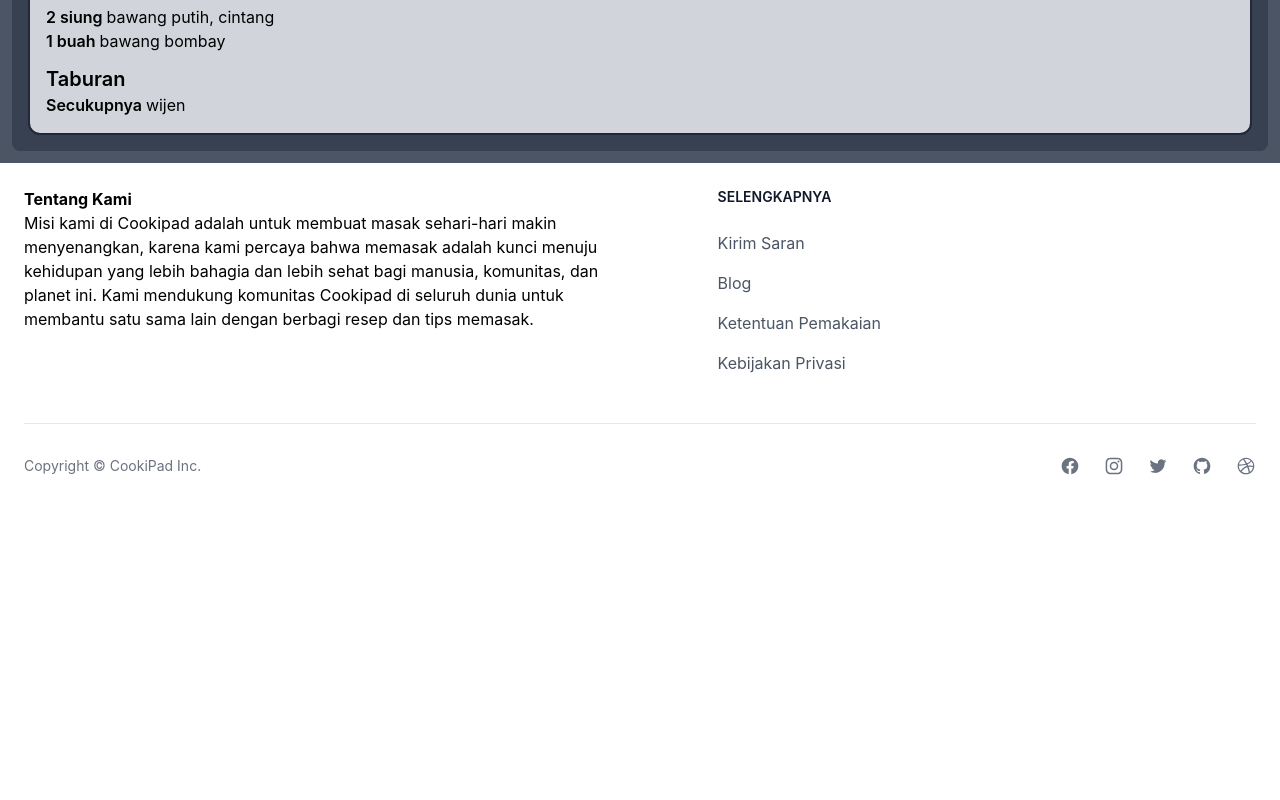
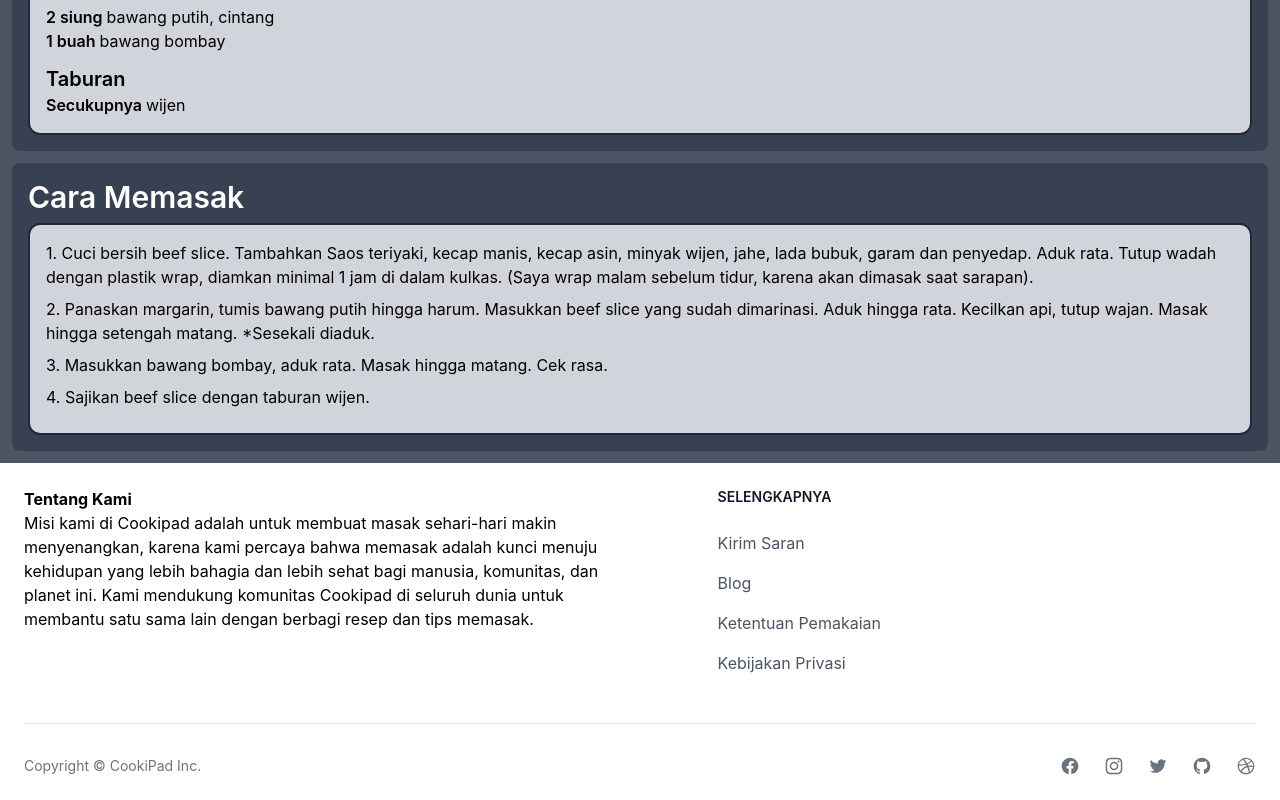
Before and after one commit to Uskrai/tubes-desain-web-2022, a React (Create React App) app: page / in a window 1280 px wide. Shown: the part 1102-1902 px from the top of the page. Before the commit the page ends 1602 px from the top, so only its background shows below. Built offline with nearby package versions, Linux system fonts and the light colour scheme.

Commit message:
Add Cooking Steps

```diff
--- a/src/App.tsx
+++ b/src/App.tsx
@@ -7,6 +7,7 @@ import Footer from './component/footer';
 import RecipeSearchBox from './component/recipeSearchBox';
 import RecipeDescription from './component/recipeDescription';
 import IngredientsSection from './component/ingredientsSection';
+import CookingSteps from './component/cookingSteps';
 
 function App() {
   return (
@@ -17,6 +18,7 @@ function App() {
       <RecipeSearchBox/>
       <RecipeDescription/>
       <IngredientsSection/>
+      <CookingSteps/>
       <Footer/>
     </div>
   );
--- /dev/null
+++ b/src/component/cookingSteps.tsx
@@ -0,0 +1,30 @@
+import React, {Component} from "react";
+
+export default class CookingSteps extends Component{
+    render() {
+        return(
+            <div className="flex flex-col items-start bg-gray-700 m-3 rounded-lg p-4">
+                <h2 className="text-white text-3xl font-semibold mb-2">Cara Memasak</h2>
+                <div className="flex flex-col items-start border-2 border-gray-800 p-4 rounded-xl bg-gray-300 w-full">
+                    <p className="text-left mb-2">
+                        1. Cuci bersih beef slice. Tambahkan Saos teriyaki, kecap manis, kecap asin, minyak wijen,
+                        jahe, lada bubuk, garam dan penyedap. Aduk rata. Tutup wadah dengan plastik wrap, diamkan
+                        minimal 1 jam di dalam kulkas. (Saya wrap malam sebelum tidur, karena akan dimasak saat
+                        sarapan).
+                    </p>
+                    <p className="text-left mb-2">
+                        2. Panaskan margarin, tumis bawang putih hingga harum. Masukkan beef slice yang sudah
+                        dimarinasi. Aduk hingga rata. Kecilkan api, tutup wajan. Masak hingga setengah matang.
+                        *Sesekali diaduk.
+                    </p>
+                    <p className="text-left mb-2">
+                        3. Masukkan bawang bombay, aduk rata. Masak hingga matang. Cek rasa.
+                    </p>
+                    <p className="text-left mb-2">
+                        4. Sajikan beef slice dengan taburan wijen.
+                    </p>
+                </div>
+            </div>
+        )
+    }
+}
```
